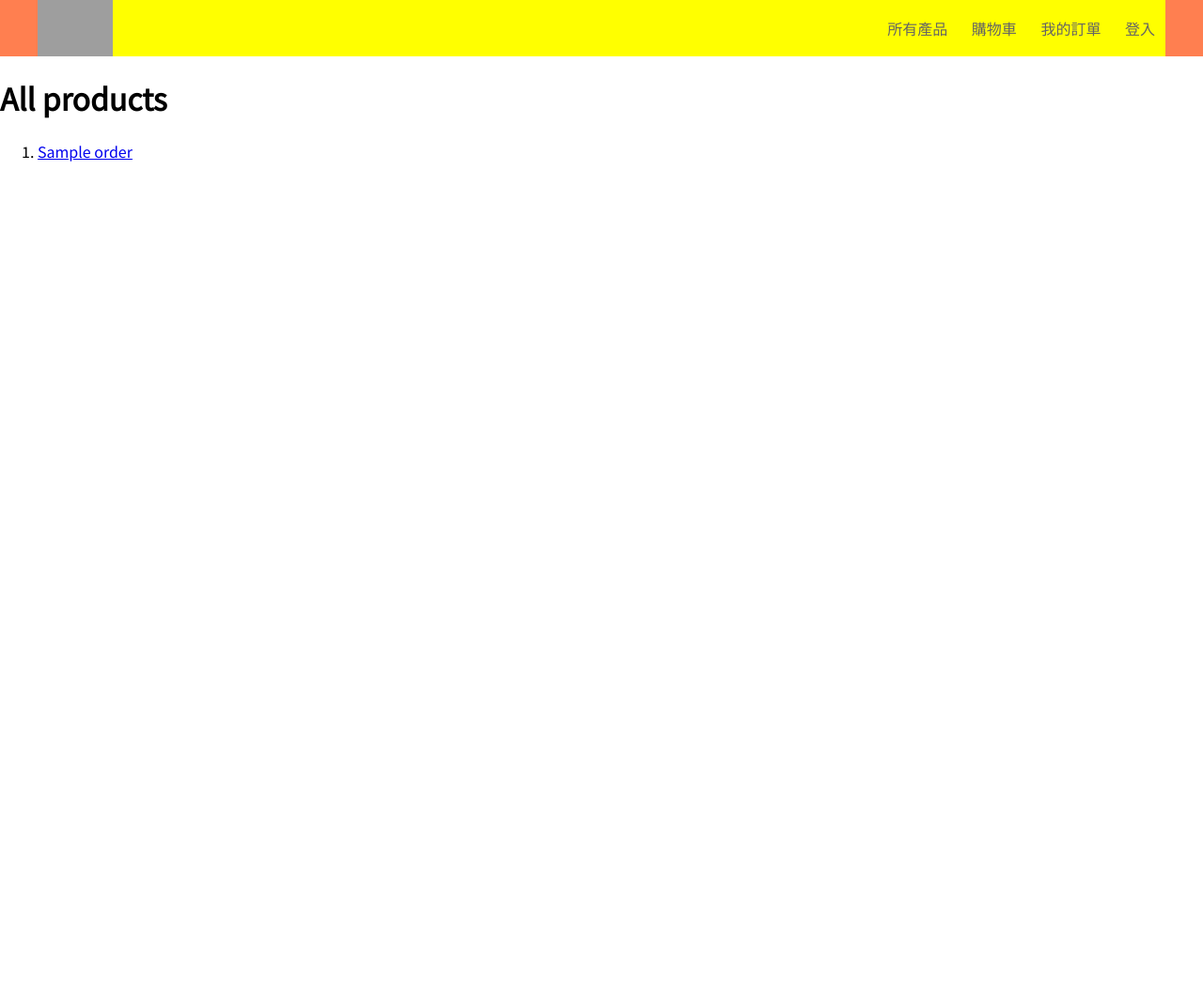
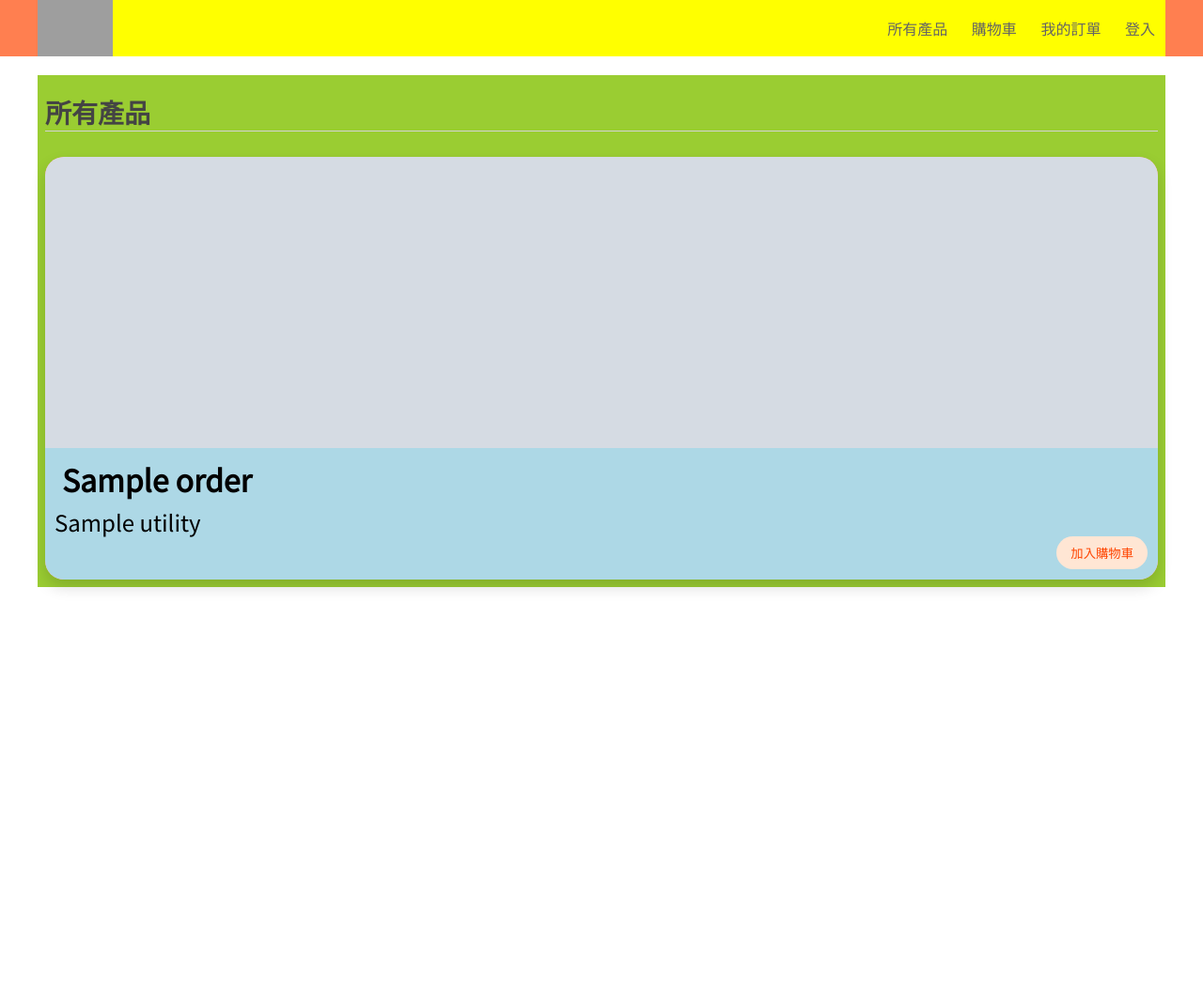
Before and after one commit to samuelyutt/WebStore, a Django app: template WebStore/templates/products/index.html in a window 1280 px wide. Shown: the top 1054 px of the page at 94% size. Run offline with Django 3.2, Linux system fonts and the light colour scheme; the template is opened without the code that fills it: most values are stand-ins (such as "Sample title", 1, 10 or a date in 2020); grey boxes marked "Sample" are stand-in pictures; grey boxes are pictures that could not be loaded.

Commit message:
Add basic card css

```diff
--- a/WebStore/static/Webstore/css/style.css
+++ b/WebStore/static/Webstore/css/style.css
@@ -12,10 +12,44 @@ header {
     padding: 0 20px;
 }
 
+main {
+    padding: 20px;
+}
+
+form {
+    margin: 0;
+}
+
+a, .button {
+    -webkit-transition: .3s all ease;
+    -o-transition: .3s all ease;
+    transition: .3s all ease;
+    text-decoration: none !important; }
+    a:hover, a:focus , .button:hover, .button:focus {
+      outline: none !important;
+      -webkit-box-shadow: none;
+      box-shadow: none; }
+
 .center {
     display: grid;
     place-items: center;
 }
+
+.shadow-sm {
+    -webkit-box-shadow: 0 0.125rem 0.25rem rgba(0, 0, 0, 0.075) !important;
+    box-shadow: 0 0.125rem 0.25rem rgba(0, 0, 0, 0.075) !important; }
+
+.shadow {
+    -webkit-box-shadow: 0 0.5rem 1rem rgba(0, 0, 0, 0.15) !important;
+    box-shadow: 0 0.5rem 1rem rgba(0, 0, 0, 0.15) !important; }
+
+.shadow-lg {
+    -webkit-box-shadow: 0 1rem 3rem rgba(0, 0, 0, 0.175) !important;
+    box-shadow: 0 1rem 3rem rgba(0, 0, 0, 0.175) !important; }
+
+.shadow-none {
+    -webkit-box-shadow: none !important;
+    box-shadow: none !important; }
 
 .top-nav {
     background-color: yellow;
@@ -55,3 +89,106 @@ header {
 .nav-item a:hover {
     background-color: #f5f5f5;
 }
+
+.page-content {
+    background-color: yellowgreen;
+    margin: auto;
+    width: 100%;
+    max-width: 1200px;
+}
+
+.title {
+    padding: 0 8px 0 8px;
+}
+
+.title h1 {
+    font-size: 28px;
+    font-weight: 900;
+    color: #444444;
+    border: solid;
+    border-width: 0 0 1px 0;
+    border-color: lightgray;
+}
+
+.container {
+    display: flex;
+    flex-wrap: wrap;
+}
+
+.card {
+    flex: 1 1 300px;
+    margin: 8px;
+    border-radius: 20px;
+    background: lightpink;
+    height: 450px;
+    overflow: hidden;
+}
+
+.card:hover {
+    -webkit-box-shadow: 0 1rem 3rem rgba(0, 0, 0, 0.175) !important;
+    box-shadow: 0 1rem 3rem rgba(0, 0, 0, 0.175) !important; }
+
+
+.card + .large {
+    flex: 1 1 100%;
+}
+
+.card a {
+    text-decoration: none;
+}
+
+.card .cover-image {
+    width: 100%;
+    height: 310px;
+    overflow: hidden;
+    border-radius: 20px 20px 0 0;
+}
+
+.cover-image img {
+    width: 100%;
+    height: auto;
+}
+
+.card .content {
+    background: lightblue;
+    height: 120px;
+    overflow: hidden;
+    border-radius: 0 0 20px 20px;
+    padding: 10px;
+    position: relative;
+}
+
+.card .content .title {
+    color: #000;
+    font-size: 32px;
+    font-weight: 900;
+    margin-bottom: 5px;
+}
+
+.card .content .sub-title {
+    color: #000;
+    font-size: 24px;
+}
+
+.card .content .function {
+    position: absolute;
+    bottom: 10px;
+    right: 10px;
+}
+
+.button {
+    border-style: none;
+    padding: 8px 15px;
+    margin: 1px;
+    border-radius: 20px;
+}
+
+.add-to-cart {
+    color: orangered;
+    background-color: #ffe6d4;
+}
+
+.button:hover {
+    color: #ffe6d4;
+    background-color: orangered;
+}
--- a/WebStore/templates/base.html
+++ b/WebStore/templates/base.html
@@ -1,6 +1,6 @@
 {% load static %}
 <head>
-    <title>WebStore</title>
+    <title>I AM HERE</title>
     <meta charset="utf-8">
     <link href="https://fonts.googleapis.com/css?family=Noto+Sans+TC&display=swap" rel="stylesheet">
     <link rel="stylesheet" href="{% static 'Webstore/css/style.css' %}">
@@ -27,10 +27,12 @@
         </div>
     </header>
 
+    <main class="center">
+        <div class="page-content">
+            {% block content %}
+            {% endblock %}
+        </div>
+    </main>
 
 
-
-{% block content %}
-{% endblock %}
-
 </body>
--- a/WebStore/templates/products/index.html
+++ b/WebStore/templates/products/index.html
@@ -1,14 +1,39 @@
 {% extends 'base.html' %}
 {% block content %}
 
-<h1>All products</h1>
 
-<ol>
-{% for product in object_list %}
-    <li>
-        <a href="{% url 'products:detail' product.id %}">{{ product }}</a>
-    </li>
-{% endfor %}
-</ol>
+<div class="title">
+    <h1>所有產品</h1>
+</div>
+
+<div class="container">
+    {% for product in object_list %}
+        <div class="card shadow">
+            <a href="{% url 'products:detail' product.id %}">
+                <div class="cover-image">
+                    {% if product.cover_image %}
+                        <img src="{{ product.cover_image.url }}" alt="cover_image" />
+                    {% endif %}
+                </div>
+                <div class="content">
+                    <div class="title">
+                        {{ product }}
+                    </div>
+                    <div class="sub-title">
+                        {{ product.utility }}
+                    </div>
+                    <div class="function">
+                        <form action="{% url 'order:cart_item_edit' product.id %}" method="post">{% csrf_token %}
+                            <input type="hidden" name="product_id" value="{{ product.id }}">
+                            <input type="hidden" name="amount" value="1">
+                            <input class="add-to-cart button" type="submit" value="加入購物車">
+                        </form>
+                    </div>
+                </div>
+            </a>
+        </div>
+
+    {% endfor %}
+</div>
 
 {% endblock %}
```
Also changed, not shown: WebStore/media/fmi01_Tfv0OFr.jpg (added), WebStore/media/fmi01_v32pKj2.jpg (added), WebStore/media/fmi02_K2QCCFP.png (added), WebStore/media/li03.jpg (added), WebStore/media/ll01.jpg (added), WebStore/media/nn.jpg (added), WebStore/media/nn_QrCFX9K.jpg (added), WebStore/media/yx01.jpg (added), 1 other file.
